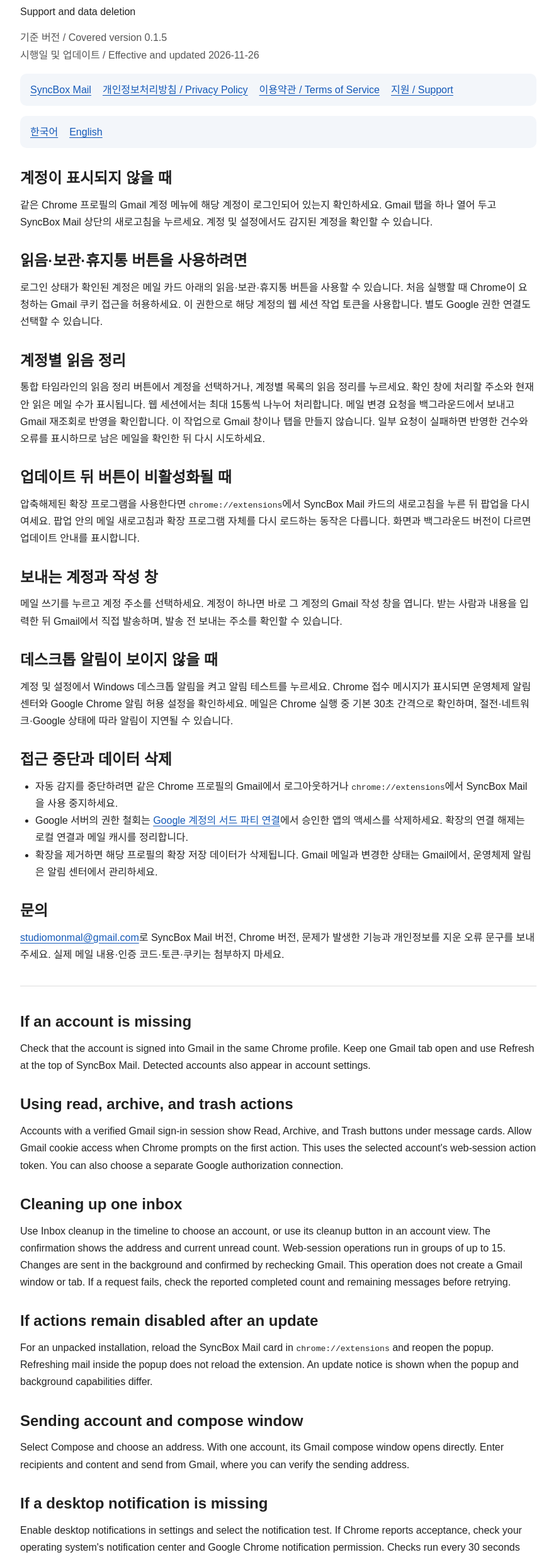
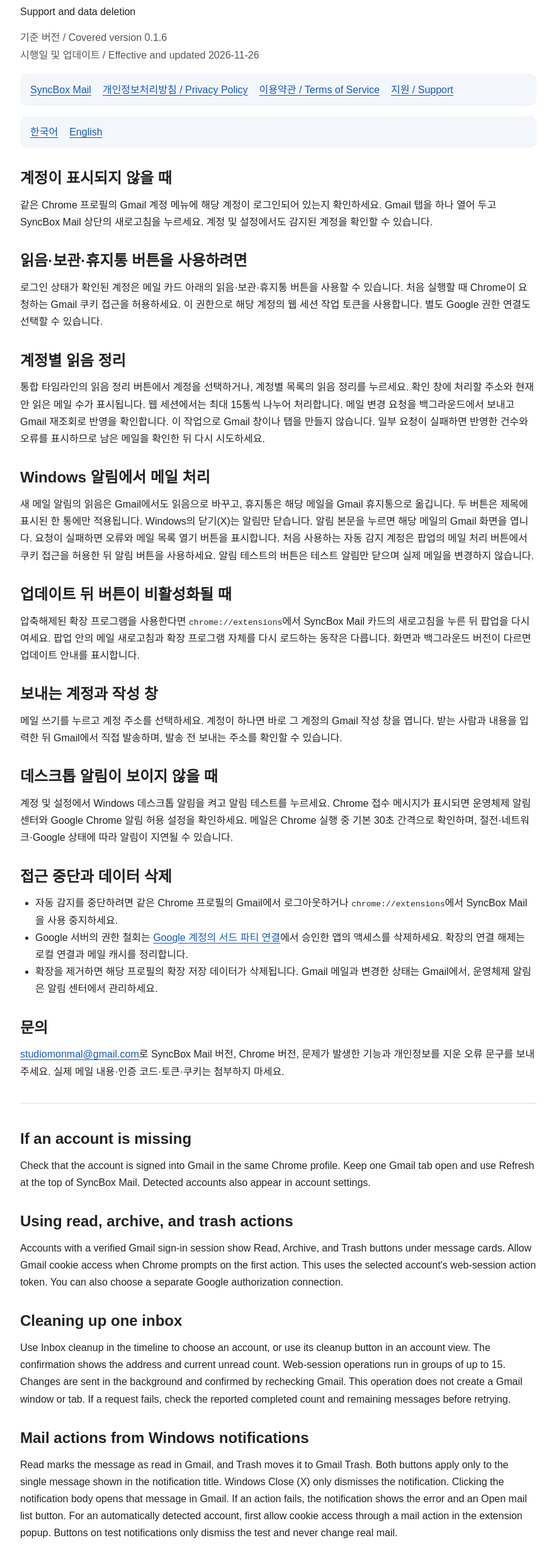
Before and after one commit to archNetwa/studiomonmal, a plain HTML site: page apps/syncbox-mail/support/index.html in a window 1280 px wide. Shown: the part 128-2600 px from the top of the page at 63% size, without its empty margins (198-1081 px from the left). Drawn offline with Linux system fonts and the light colour scheme.

Commit message:
Document SyncBox Mail notification Read and Trash actions

```diff
--- a/apps/syncbox-mail/support/index.html
+++ b/apps/syncbox-mail/support/index.html
@@ -14,7 +14,7 @@
   <p class="sub">Studio Monmal · SyncBox Mail</p>
   <h1>지원 및 데이터 삭제</h1>
   <p lang="en">Support and data deletion</p>
-  <p class="sub">기준 버전 / Covered version 0.1.5<br>시행일 및 업데이트 / Effective and updated <time datetime="2026-11-26">2026-11-26</time></p>
+  <p class="sub">기준 버전 / Covered version 0.1.6<br>시행일 및 업데이트 / Effective and updated <time datetime="2026-11-26">2026-11-26</time></p>
 </header>
 <nav aria-label="앱 문서 / App documents">
   <a href="../">SyncBox Mail</a>
@@ -31,6 +31,8 @@
   <p>로그인 상태가 확인된 계정은 메일 카드 아래의 읽음·보관·휴지통 버튼을 사용할 수 있습니다. 처음 실행할 때 Chrome이 요청하는 Gmail 쿠키 접근을 허용하세요. 이 권한으로 해당 계정의 웹 세션 작업 토큰을 사용합니다. 별도 Google 권한 연결도 선택할 수 있습니다.</p>
   <h2>계정별 읽음 정리</h2>
   <p>통합 타임라인의 읽음 정리 버튼에서 계정을 선택하거나, 계정별 목록의 읽음 정리를 누르세요. 확인 창에 처리할 주소와 현재 안 읽은 메일 수가 표시됩니다. 웹 세션에서는 최대 15통씩 나누어 처리합니다. 메일 변경 요청을 백그라운드에서 보내고 Gmail 재조회로 반영을 확인합니다. 이 작업으로 Gmail 창이나 탭을 만들지 않습니다. 일부 요청이 실패하면 반영한 건수와 오류를 표시하므로 남은 메일을 확인한 뒤 다시 시도하세요.</p>
+  <h2>Windows 알림에서 메일 처리</h2>
+  <p>새 메일 알림의 읽음은 Gmail에서도 읽음으로 바꾸고, 휴지통은 해당 메일을 Gmail 휴지통으로 옮깁니다. 두 버튼은 제목에 표시된 한 통에만 적용됩니다. Windows의 닫기(X)는 알림만 닫습니다. 알림 본문을 누르면 해당 메일의 Gmail 화면을 엽니다. 요청이 실패하면 오류와 메일 목록 열기 버튼을 표시합니다. 처음 사용하는 자동 감지 계정은 팝업의 메일 처리 버튼에서 쿠키 접근을 허용한 뒤 알림 버튼을 사용하세요. 알림 테스트의 버튼은 테스트 알림만 닫으며 실제 메일을 변경하지 않습니다.</p>
   <h2>업데이트 뒤 버튼이 비활성화될 때</h2>
   <p>압축해제된 확장 프로그램을 사용한다면 <code>chrome://extensions</code>에서 SyncBox Mail 카드의 새로고침을 누른 뒤 팝업을 다시 여세요. 팝업 안의 메일 새로고침과 확장 프로그램 자체를 다시 로드하는 동작은 다릅니다. 화면과 백그라운드 버전이 다르면 업데이트 안내를 표시합니다.</p>
   <h2>보내는 계정과 작성 창</h2>
@@ -54,6 +56,8 @@
   <p>Accounts with a verified Gmail sign-in session show Read, Archive, and Trash buttons under message cards. Allow Gmail cookie access when Chrome prompts on the first action. This uses the selected account's web-session action token. You can also choose a separate Google authorization connection.</p>
   <h2>Cleaning up one inbox</h2>
   <p>Use Inbox cleanup in the timeline to choose an account, or use its cleanup button in an account view. The confirmation shows the address and current unread count. Web-session operations run in groups of up to 15. Changes are sent in the background and confirmed by rechecking Gmail. This operation does not create a Gmail window or tab. If a request fails, check the reported completed count and remaining messages before retrying.</p>
+  <h2>Mail actions from Windows notifications</h2>
+  <p>Read marks the message as read in Gmail, and Trash moves it to Gmail Trash. Both buttons apply only to the single message shown in the notification title. Windows Close (X) only dismisses the notification. Clicking the notification body opens that message in Gmail. If an action fails, the notification shows the error and an Open mail list button. For an automatically detected account, first allow cookie access through a mail action in the extension popup. Buttons on test notifications only dismiss the test and never change real mail.</p>
   <h2>If actions remain disabled after an update</h2>
   <p>For an unpacked installation, reload the SyncBox Mail card in <code>chrome://extensions</code> and reopen the popup. Refreshing mail inside the popup does not reload the extension. An update notice is shown when the popup and background capabilities differ.</p>
   <h2>Sending account and compose window</h2>
```
Also changed, not shown: apps/syncbox-mail/index.html (+3 -3 lines), apps/syncbox-mail/privacy/index.html (+3 -3 lines).
